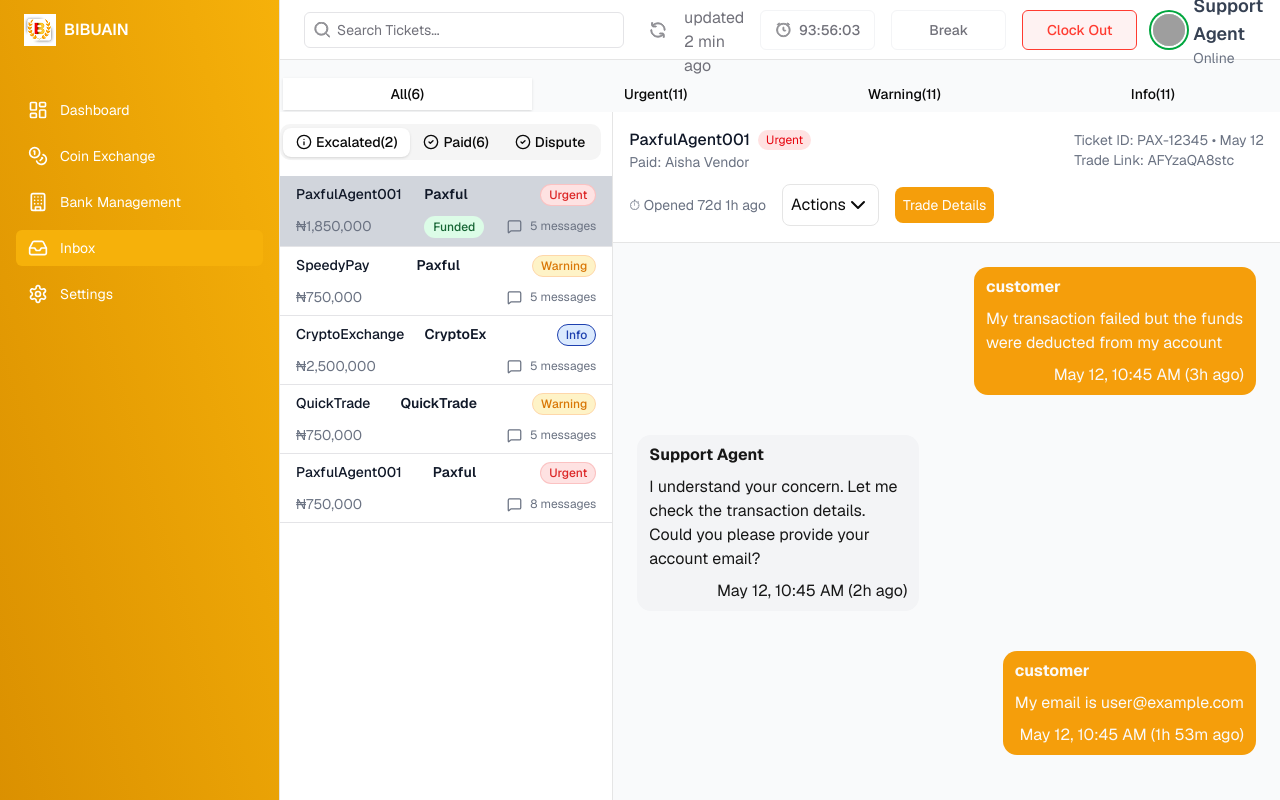
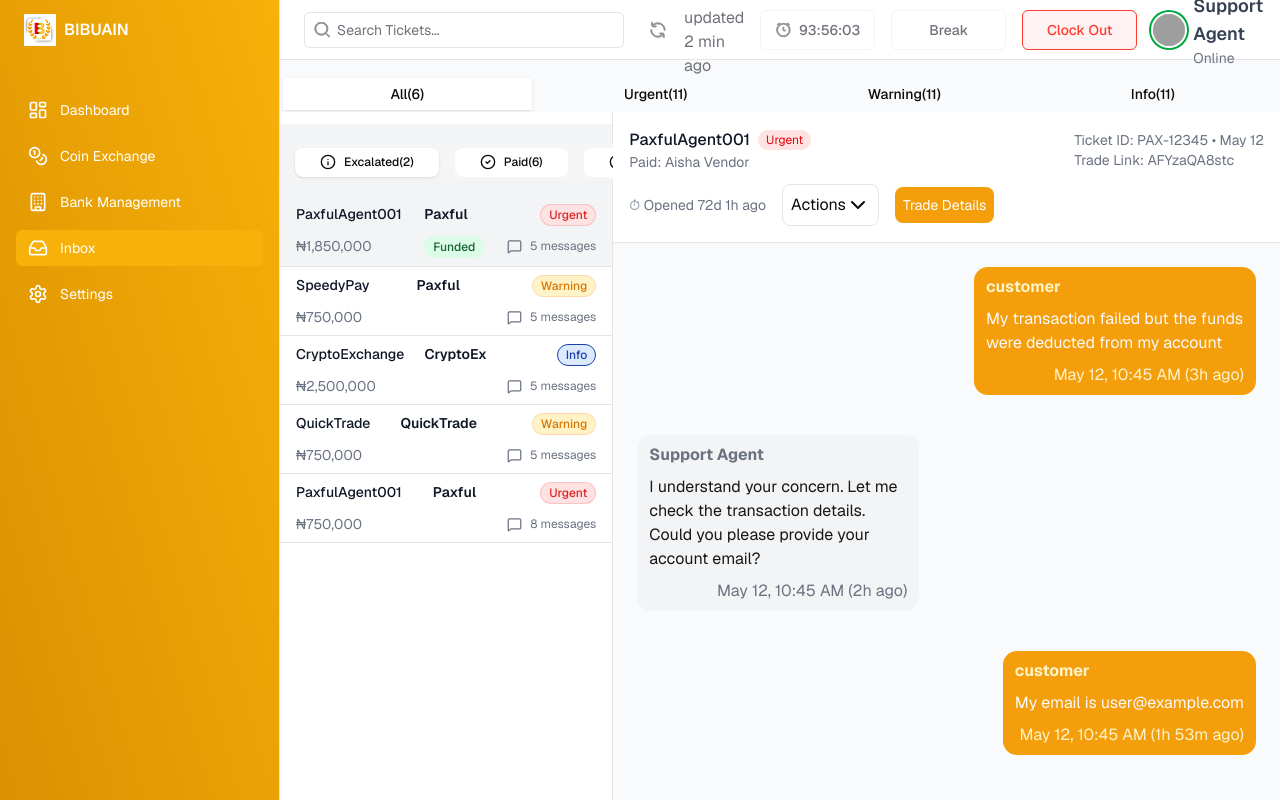
Before and after one commit to Eteye-mon/bibuian, a Next.js app: page / in a window 1280 px wide. Shown: the top 800 px of the page. Built offline with nearby package versions, Linux system fonts and the light colour scheme; grey boxes are pictures that could not be loaded.

Commit message:
updted tb color

```diff
--- a/src/components/chatpane.tsx
+++ b/src/components/chatpane.tsx
@@ -33,11 +33,31 @@ export function ChatMessagePane() {
           type={message.type === "customer" ? "outgoing" : "incoming"}
           variant="bubble"
         >
-          <ChatMessageContent content={<>
-            <span className="font-bold">{message.type}</span>
-            <p>{message.content}</p>
-            <span className="text-end font-normal">{message.date}</span>
-          </>} />
+          <ChatMessageContent
+            content={
+              <>
+                <span
+                  className={`font-bold ${
+                    message.type === "customer"
+                      ? "text-[#FEF3C7]"
+                      : "text-[#6B7280]"
+                  }`}
+                >
+                  {message.type}
+                </span>
+                <p className="font-normal">{message.content}</p>
+                <span
+                  className={`font-normal text-end ${
+                    message.type === "customer"
+                      ? "text-[#FEF3C7]"
+                      : "text-[#6B7280]"
+                  }`}
+                >
+                  {message.date}
+                </span>
+              </>
+            }
+          />
         </ChatMessage>
       ))}
     </div>
--- a/src/components/customTab.tsx
+++ b/src/components/customTab.tsx
@@ -84,15 +84,16 @@ const tabs = [
 
 const TabsWithIcon = () => {
   return (
-    <div className="">
-      <Tabs defaultValue="excalated" className="gap-4">
-        <TabsList className="flex items-center justify-center">
+    <div className="p">
+      <Tabs defaultValue="excalated" className="gap-4 w-full bg-[#F3F4F6]">
+        <TabsList className="flex items-center justify-center gap-4 ms-3 mt-5 ">
           {tabs.map(({ icon: Icon, name, value }) => (
             <TabsTrigger
               key={value}
               value={value}
-              className="flex items-center gap-1 px-2.5 sm:px-3">
-              <Icon />
+              className="flex items-center gap-1 p-[6px] text-[12px] bg-white px-6 gap-2"
+            >
+              <Icon className="text-[12px]" />
               {name}
             </TabsTrigger>
           ))}
--- a/src/components/paymentCard.tsx
+++ b/src/components/paymentCard.tsx
@@ -39,7 +39,7 @@ const PaymentCard: React.FC<PaymentCardProps> = ({
   return (
     <div
       className={`flex items-start justify-between ${
-        active ? "bg-gray-300" : "bg-white"
+        active ? "bg-[#F3F4F6]" : "bg-white"
       }  py-2 px-4 border-b border-[#E4E4E7] w-full gap-4 cursor-pointer`}
     >
       <div className="space-y-3">
```
